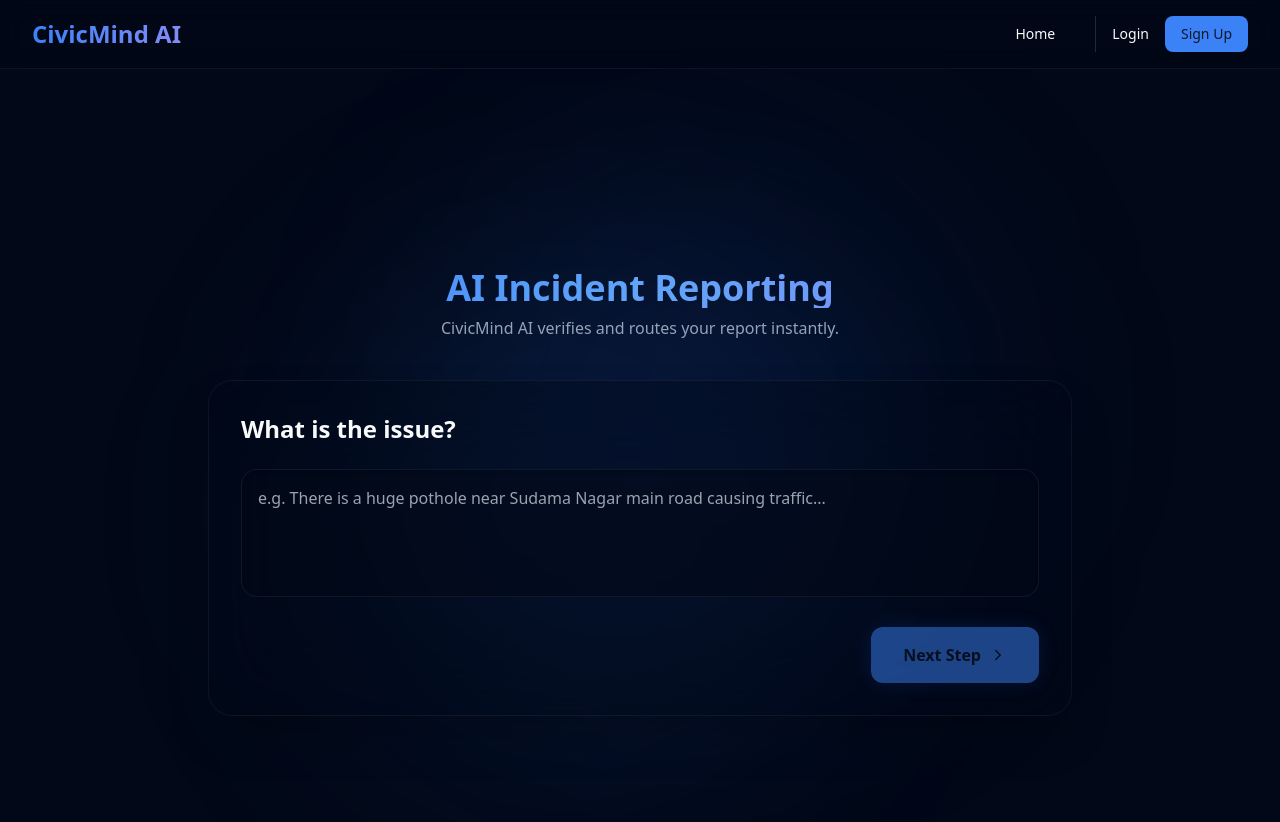
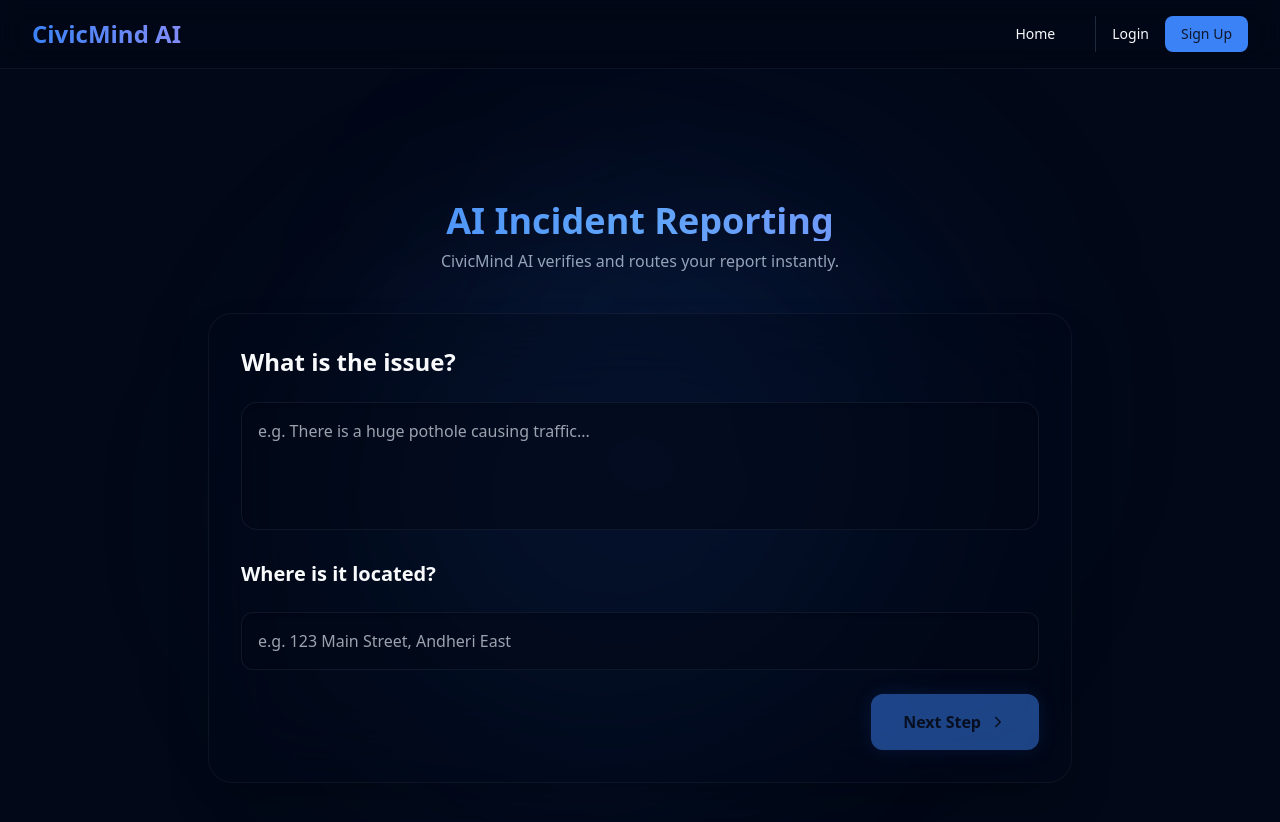
Before and after one commit to siddhiranka/CivicMind-AI, a React (Vite) app in the folder client/: page /report in a window 1280 px wide. Shown: the top 822 px of the page. Built offline with nearby package versions, Linux system fonts and the light colour scheme.

Commit message:
Require explicit location input for AI verification

```diff
--- a/client/src/pages/Report.tsx
+++ b/client/src/pages/Report.tsx
@@ -6,6 +6,7 @@ import { useNavigate } from 'react-router-dom';
 const Report = () => {
   const [step, setStep] = useState(1);
   const [description, setDescription] = useState('');
+  const [locationStr, setLocationStr] = useState('');
   const [file, setFile] = useState<File | null>(null);
   const [preview, setPreview] = useState<string | null>(null);
 
@@ -64,6 +65,7 @@ const Report = () => {
 
     const formData = new FormData();
     formData.append('description', description);
+    formData.append('locationStr', locationStr);
     formData.append('image', file);
     formData.append('hasGps', loc.hasGps ? 'true' : 'false');
     if (loc.hasGps) {
@@ -138,11 +140,19 @@ const Report = () => {
                 <textarea
                   value={description}
                   onChange={(e) => setDescription(e.target.value)}
-                  placeholder="e.g. There is a huge pothole near Sudama Nagar main road causing traffic..."
+                  placeholder="e.g. There is a huge pothole causing traffic..."
                   className="w-full h-32 bg-background/50 border border-border/50 rounded-2xl p-4 text-foreground focus:outline-none focus:ring-2 focus:ring-primary resize-none shadow-inner"
                 />
+                <h2 className="text-xl font-bold mt-4">Where is it located?</h2>
+                <input
+                  type="text"
+                  value={locationStr}
+                  onChange={(e) => setLocationStr(e.target.value)}
+                  placeholder="e.g. 123 Main Street, Andheri East"
+                  className="w-full bg-background/50 border border-border/50 rounded-xl p-4 text-foreground focus:outline-none focus:ring-2 focus:ring-primary shadow-inner"
+                />
                 <button
-                  disabled={!description.trim()}
+                  disabled={!description.trim() || !locationStr.trim()}
                   onClick={() => setStep(2)}
                   className="px-8 py-4 bg-primary text-primary-foreground rounded-xl font-bold ml-auto flex items-center gap-2 hover:bg-primary/90 disabled:opacity-50 transition-all shadow-[0_0_20px_rgba(37,99,235,0.3)] hover:-translate-y-1"
                 >
```
Also changed, not shown: 1 other file (tests, documents, lock files or other folders).
